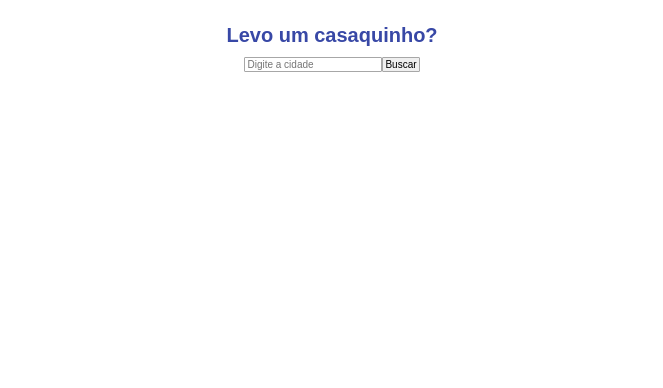
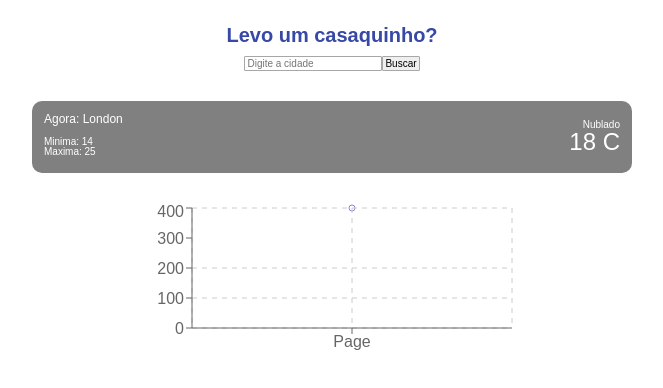
Before and after one commit to Marcelovmendes/teste-tecnico, a React (Vite) app: page / in a window 1280 px wide. Shown: the top 388 px of the page, without its empty margins (308-971 px from the left). Built offline with nearby package versions, Linux system fonts and the light colour scheme.

Commit message:
feat: dashboard and graphic doing

```diff
--- a/package.json
+++ b/package.json
@@ -11,10 +11,12 @@
   },
   "dependencies": {
     "@types/dotenv": "^8.2.0",
+    "@types/recharts": "^1.8.24",
     "@types/styled-components": "^5.1.27",
     "axios": "^1.5.0",
     "react": "^18.2.0",
     "react-dom": "^18.2.0",
+    "recharts": "^2.8.0",
     "styled-components": "^6.0.8"
   },
   "devDependencies": {
--- a/src/App.tsx
+++ b/src/App.tsx
@@ -1,5 +1,7 @@
 import { styled } from 'styled-components';
 import Search from './components/search/Search';
+import WeatherInfos from './components/dashboard/WheaterInfos';
+import WeatherGraphic from './components/graphic/WeatherGraphic';
 
 function App() {
   // const data = [];
@@ -9,6 +11,8 @@ function App() {
         <h1>Levo um casaquinho?</h1>
         <Search />
       </NavBar>
+      <WeatherInfos />
+      <WeatherGraphic />
     </Container>
   );
 }
@@ -23,6 +27,7 @@ const Container = styled.main`
   display: flex;
   flex-direction: column;
   align-items: center;
+  font-family: 'Sarala', sans-serif;
 `;
 
 const NavBar = styled.div`
@@ -32,7 +37,6 @@ const NavBar = styled.div`
   h1 {
     color: #3848a6;
     font-size: 20px;
-    font-family: 'Sarala', sans-serif;
     font-weight: 700;
   }
 `;
--- /dev/null
+++ b/src/components/dashboard/WheaterInfos.tsx
@@ -0,0 +1,57 @@
+import { styled } from 'styled-components';
+
+const WeatherInfos = () => {
+  return (
+    <StyledInfos>
+      <ContainerCity>
+        <CityNow>
+          <h2>Agora: London</h2>
+        </CityNow>
+        <h3>Minima: 14</h3>
+        <h3>Maxima: 25</h3>
+      </ContainerCity>
+      <ContainerWeather>
+        <h3>Nublado</h3>
+        <h1>18 C</h1>
+      </ContainerWeather>
+    </StyledInfos>
+  );
+};
+
+export default WeatherInfos;
+
+const StyledInfos = styled.div`
+  background-color: #808080;
+  width: 45vw;
+  height: 48px;
+  border-radius: 10px;
+  color: white;
+  display: flex;
+  padding: 12px;
+  margin: 30px;
+  h1 {
+    font-size: 24px;
+  }
+  h2 {
+    font-size: 12px;
+  }
+  h3 {
+    font-size: 10px;
+  }
+`;
+
+const ContainerCity = styled.div`
+  width: 50%;
+  height: 100%;
+`;
+const CityNow = styled.div`
+  height: 50%;
+`;
+const ContainerWeather = styled.div`
+  width: 50%;
+  height: 100%;
+  display: flex;
+  flex-direction: column;
+  justify-content: center;
+  align-items: end;
+`;
--- /dev/null
+++ b/src/components/graphic/WeatherGraphic.tsx
@@ -0,0 +1,21 @@
+import { LineChart, Line, CartesianGrid, XAxis, YAxis, Tooltip } from 'recharts';
+
+const data = [{ name: 'Page', uv: 400, pv: 2400, amt: 2400 }];
+const WeatherGraphic = () => {
+  return (
+    <LineChart
+      width={400}
+      height={160}
+      data={data}
+      margin={{ top: 5, right: 20, bottom: 5, left: 0 }}
+    >
+      <Line type="monotone" dataKey="uv" stroke="#8884d8" />
+      <CartesianGrid stroke="#ccc" strokeDasharray="5 5" />
+      <XAxis dataKey="name" />
+      <YAxis />
+      <Tooltip />
+    </LineChart>
+  );
+};
+
+export default WeatherGraphic;
--- a/src/components/search/SearchForm.tsx
+++ b/src/components/search/SearchForm.tsx
@@ -1,6 +1,6 @@
 import React from 'react';
 import styled from 'styled-components';
-import { SearchFormProps } from '../../interfaces/SearchForm';
+import { SearchFormProps } from '../../interfaces/SearchProps';
 
 const SearchForm: React.FC<SearchFormProps> = ({ city, onSubmit, onInputChange }) => {
   return (
@@ -20,13 +20,13 @@ const SearchForm: React.FC<SearchFormProps> = ({ city, onSubmit, onInputChange }
 };
 
 export default SearchForm;
+
 const FormWrapper = styled.section`
   form {
     display: flex;
     align-items: center;
     justify-content: center;
-    margin-top: 12px;
-    font-family: 'Sarala', sans-serif;
+    margin-top: 11px;
     input {
       border: 1px solid #a7a7a7;
       font-size: 10px;
--- /dev/null
+++ b/src/context/WeatherContext.tsx
@@ -0,0 +1,3 @@
+import { createContext, useContext, useState } from 'react';
+
+const WeatherContext = createContext();
```
Also changed, not shown: 1 other file (tests, documents, lock files or other folders).
